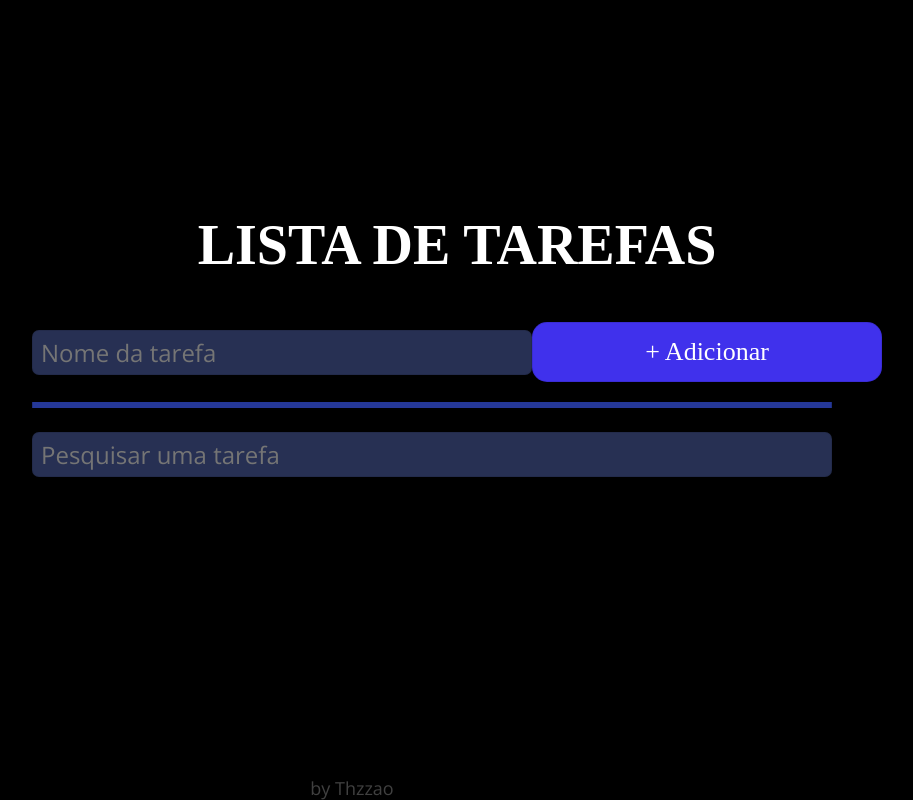
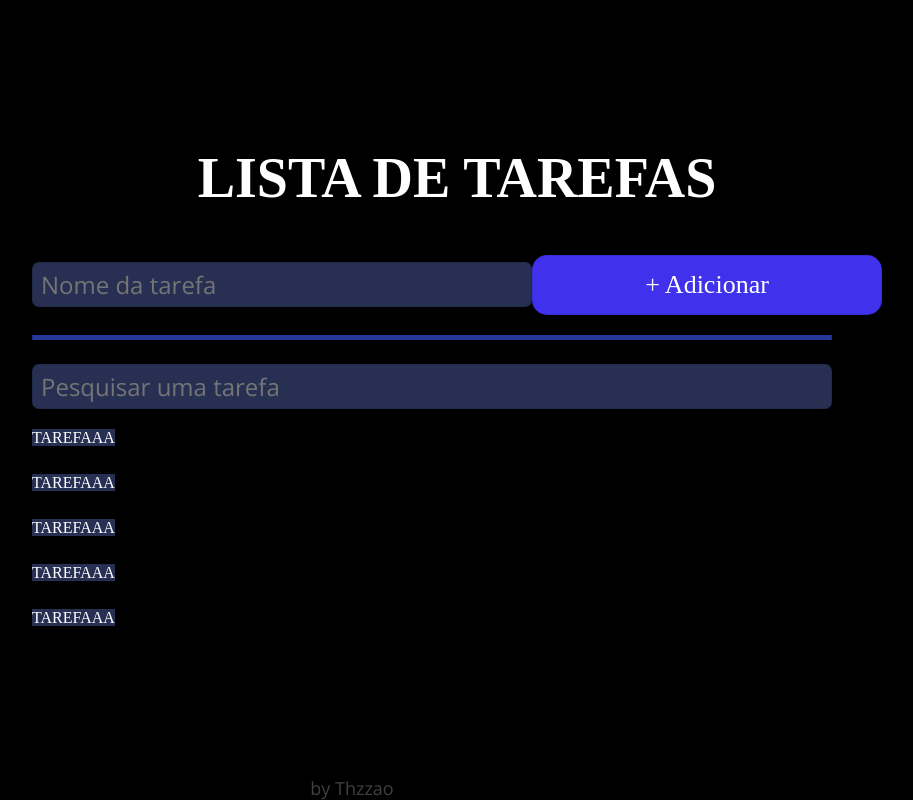
Before and after one commit to Thzzao/ToDoListReact, a React (Vite) app: page /app in a window 1280 px wide. Shown: the whole page, without its empty margins (183-1096 px from the left). Built offline with nearby package versions, Linux system fonts and the light colour scheme; a web font is replaced by a local one.

Commit message:
feat: Criação da estilização das tarefas

```diff
--- a/src/components/Tarefa/Tarefa.module.css
+++ b/src/components/Tarefa/Tarefa.module.css
@@ -0,0 +1,14 @@
+.tarefaX {
+    padding-bottom: 20px;
+    width: 800px;
+    height: 45px;
+}
+
+label {
+
+    width: 800px;
+    height: 45px;
+    color: #FFF;
+    background: rgba(78, 97, 166, 0.50);
+
+}
```
